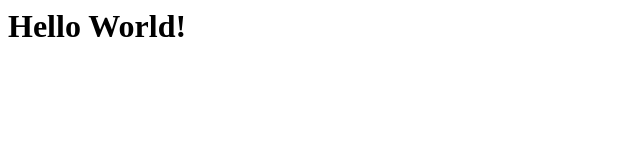
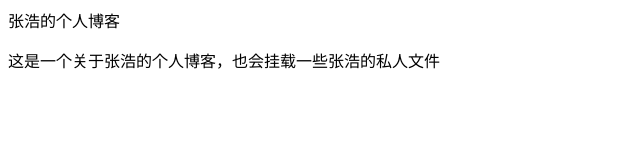
Before and after one commit to zhanghaoing/textGithubPage, a plain HTML site: page index.html in a window 1280 px wide. Shown: the whole page, without its empty margins (0-640 px from the left). Drawn offline with Linux system fonts and the light colour scheme.

Commit message:
Update index.html

```diff
--- a/index.html
+++ b/index.html
@@ -1,2 +1,6 @@
-<html>
-  <h1>Hello World!</h1>
+<HTML>
+	<head>
+	<h>张浩的个人博客</h1>
+	<p>这是一个关于张浩的个人博客，也会挂载一些张浩的私人文件</p>
+	</head>
+</HTML>
```
